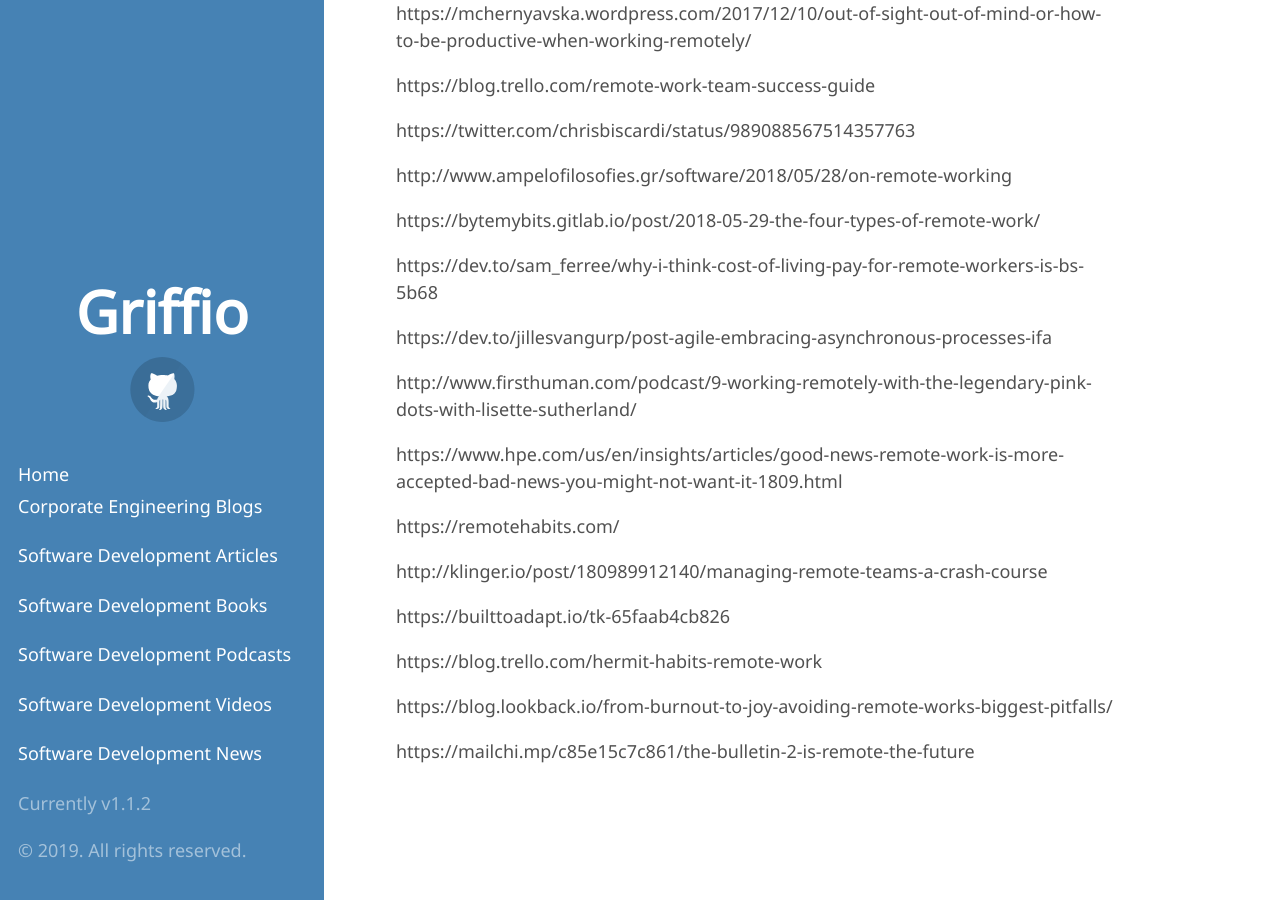
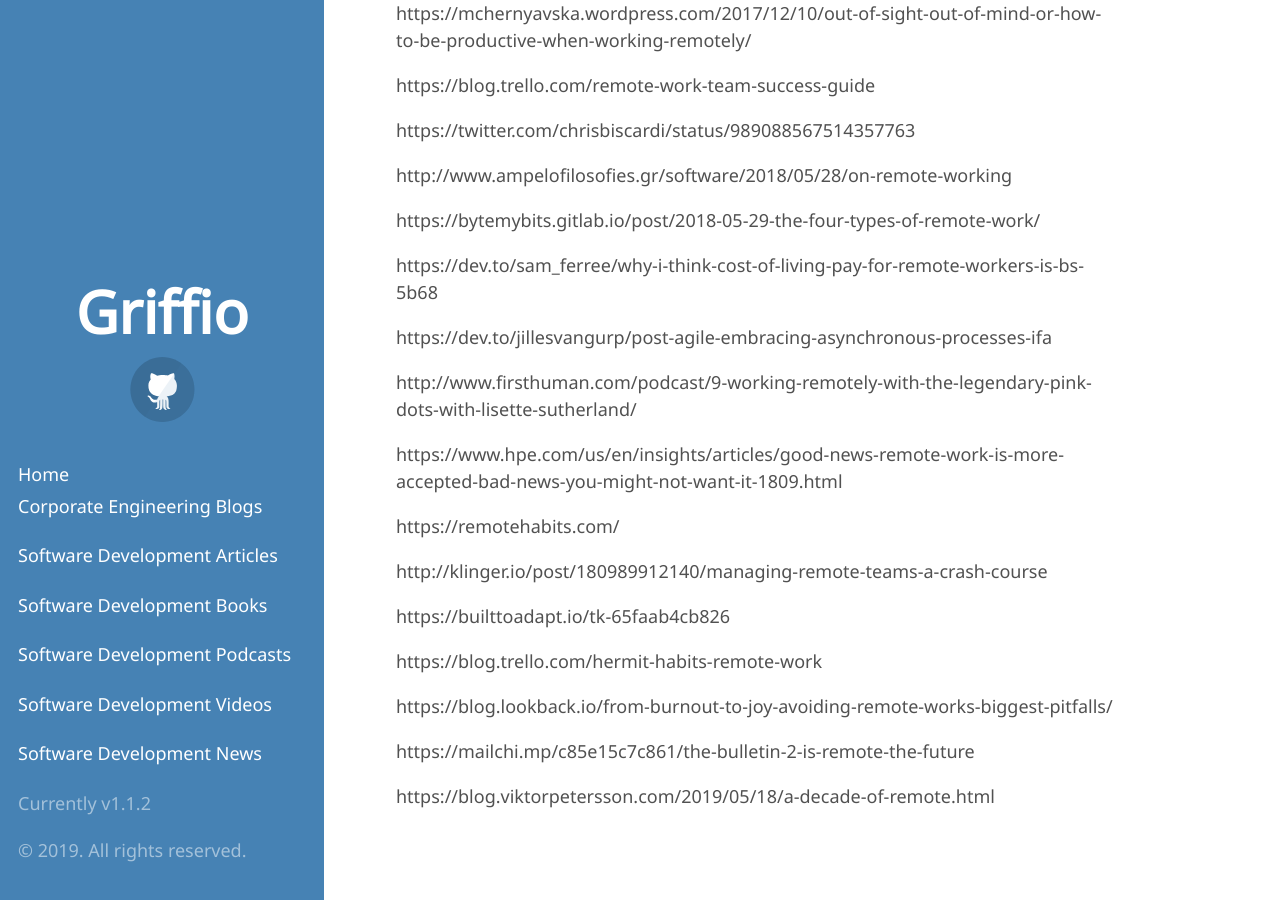
Before and after one commit to griffio/griffio.github.io, a Jekyll site: the page built from distributed_and_remote.md, in a window 1280 px wide and 900 px high, scrolled down 7668 px. Built offline with Jekyll 4.4.1, drawn with Linux system fonts in a browser that asks for light colours; some web fonts are replaced; our own code applies the rules of GitHub Pages for plain Markdown files; some of the changed lines change nothing that is shown.

Commit message:
Update distributed_and_remote.md

```diff
--- a/distributed_and_remote.md
+++ b/distributed_and_remote.md
@@ -313,3 +313,5 @@ https://blog.trello.com/hermit-habits-remote-work
 https://blog.lookback.io/from-burnout-to-joy-avoiding-remote-works-biggest-pitfalls/
 
 https://mailchi.mp/c85e15c7c861/the-bulletin-2-is-remote-the-future
+
+https://blog.viktorpetersson.com/2019/05/18/a-decade-of-remote.html
```
